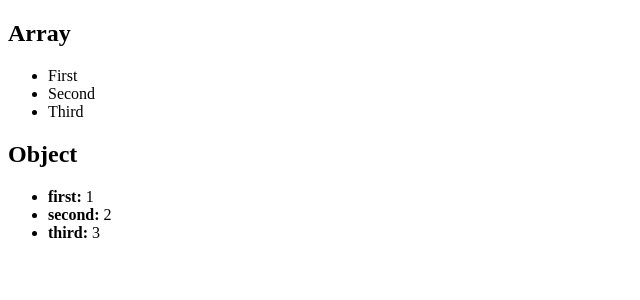
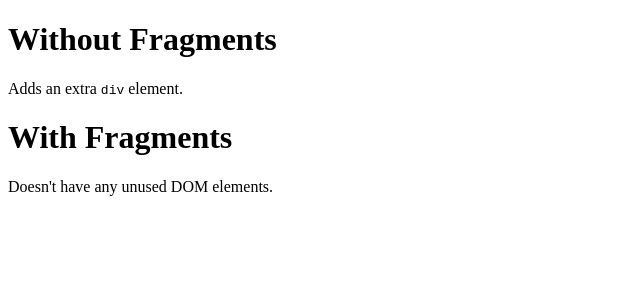
Before and after one commit to doniisetiiawan/react-pzq, a React (Create React App) app: page / in a window 1280 px wide. Shown: the top 300 px of the page, without its empty margins (0-640 px from the left). Built offline with nearby package versions, Linux system fonts and the light colour scheme.

Commit message:
Fragments of JSX

```diff
--- /dev/null
+++ b/src/WithFragments.jsx
@@ -0,0 +1,12 @@
+import React from 'react';
+
+function WithFragments() {
+  return (
+    <>
+      <h1>With Fragments</h1>
+      <p>Doesn't have any unused DOM elements.</p>
+    </>
+  );
+}
+
+export default WithFragments;
--- /dev/null
+++ b/src/WithoutFragments.jsx
@@ -0,0 +1,14 @@
+import React from 'react';
+
+function WithoutFragments() {
+  return (
+    <div>
+      <h1>Without Fragments</h1>
+      <p>
+        Adds an extra <code>div</code> element.
+      </p>
+    </div>
+  );
+}
+
+export default WithoutFragments;
--- a/src/index.jsx
+++ b/src/index.jsx
@@ -1,33 +1,13 @@
 import React from 'react';
 import { render } from 'react-dom';
 
-const array = ['First', 'Second', 'Third'];
-
-const object = {
-  first: 1,
-  second: 2,
-  third: 3,
-};
+import WithoutFragments from './WithoutFragments';
+import WithFragments from './WithFragments';
 
 render(
-  <section>
-    <h1>Array</h1>
-
-    <ul>
-      {array.map((i) => (
-        <li key={i}>{i}</li>
-      ))}
-    </ul>
-    <h1>Object</h1>
-
-    <ul>
-      {Object.keys(object).map((i) => (
-        <li key={i}>
-          <strong>{i}: </strong>
-          {object[i]}
-        </li>
-      ))}
-    </ul>
-  </section>,
+  <div>
+    <WithoutFragments />
+    <WithFragments />
+  </div>,
   document.getElementById('root'),
 );
```
Also changed, not shown: 1 other file (tests, documents, lock files or other folders).
